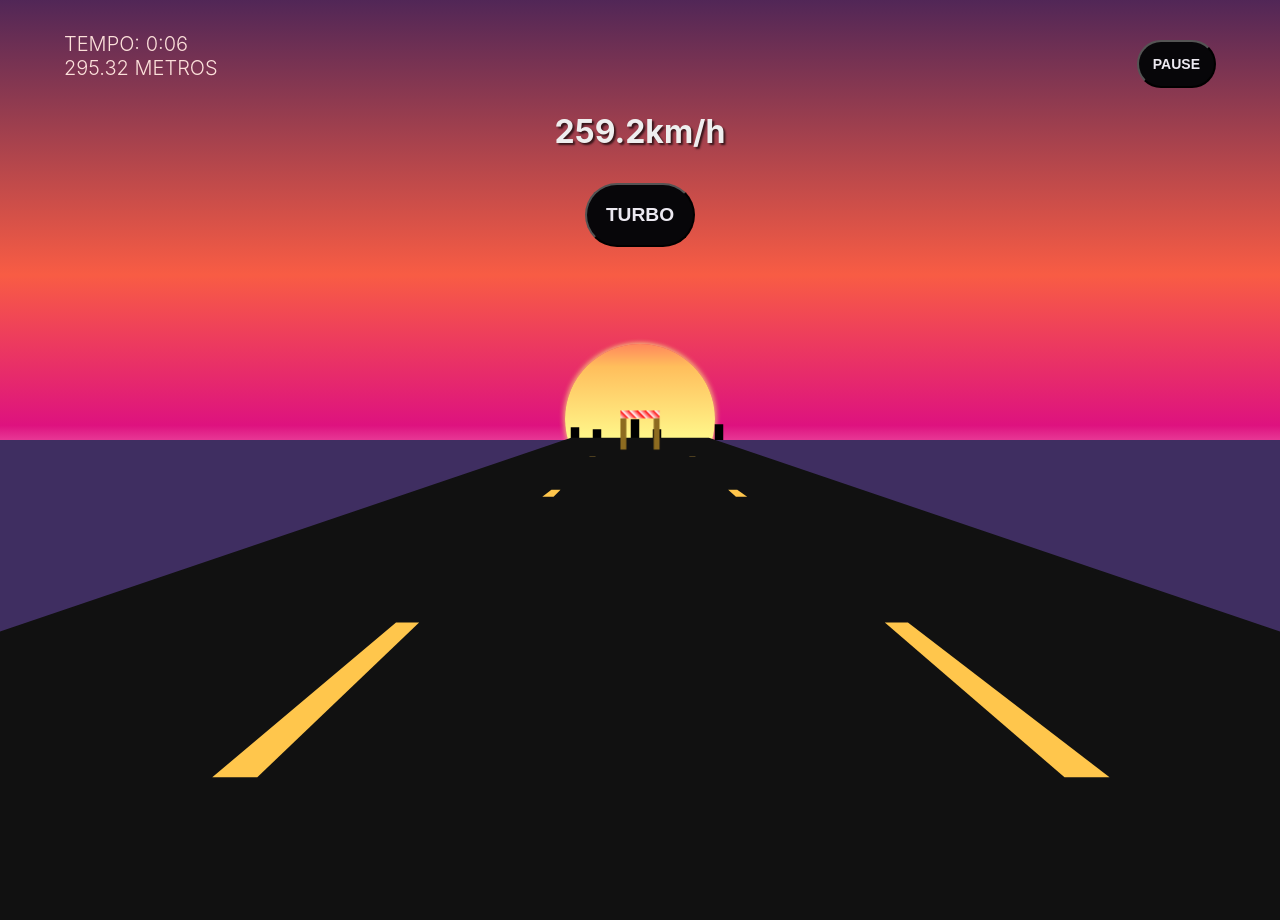
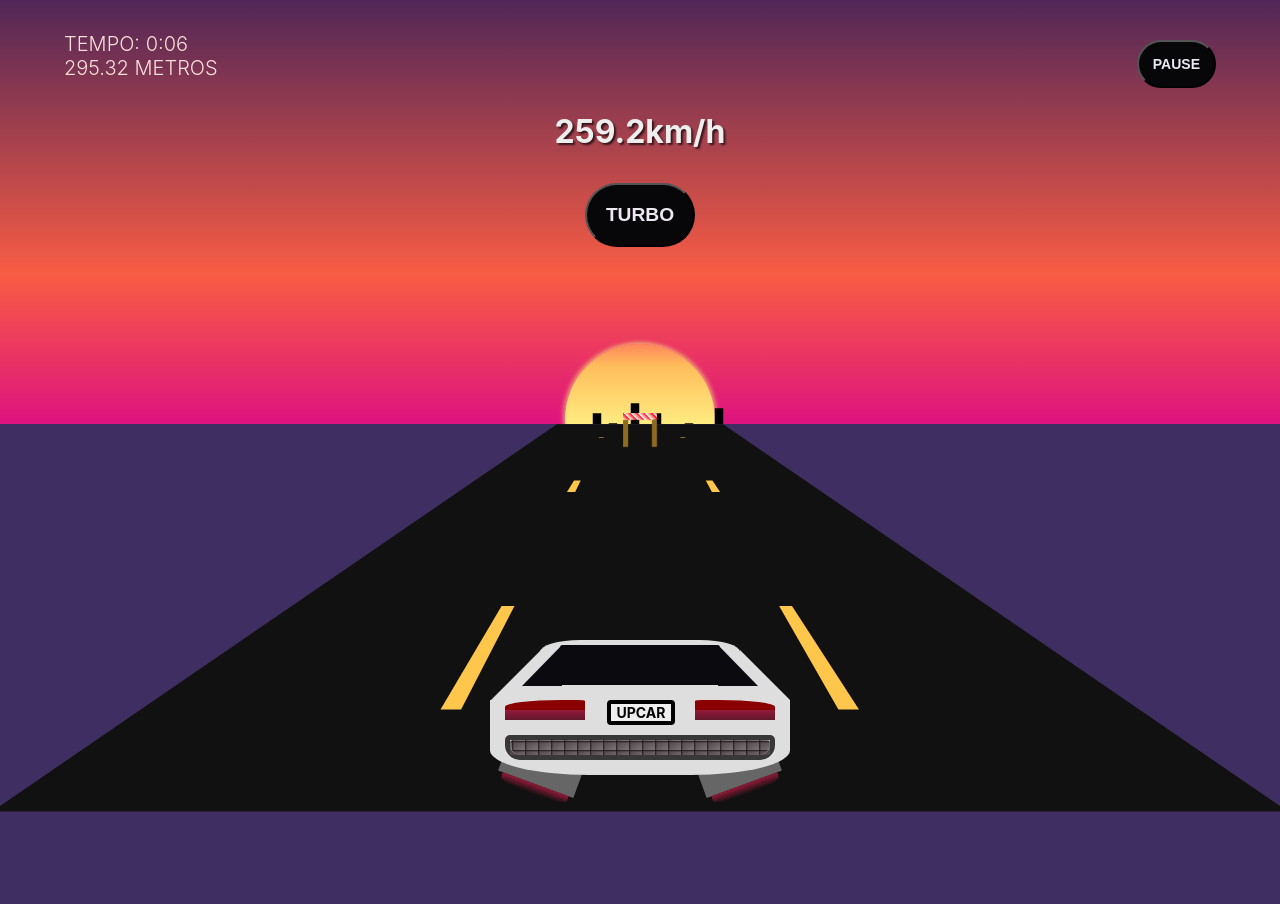
Before and after one commit to BrainClouder/upnid-outrun, a React (Create React App) app: page / in a window 1280 px wide. Both pictures are taken after a click on the button "COMEÇAR". Built offline with nearby package versions, Linux system fonts and the light colour scheme.

Commit message:
corrigindo problemas com scroll

```diff
--- a/src/App.tsx
+++ b/src/App.tsx
@@ -224,6 +224,15 @@ const App: React.FC<IApp> = () => {
               break;
           }
         };
+        const touchHandler = (event: any) => {
+          const positionX = event.touches[0].clientX;
+          if (positionX > (window.innerWidth / 2)) {
+            if (carPos < 3) setCarPos(carPos + 1);
+          } else {
+            if (carPos > 1) setCarPos(carPos - 1);
+          }
+        }
+
         if (turbo && runtime - turbocooldown > 100) setTurbo(false);
         const nextObstacleDistance = track.obstacles.find(element => element > distance);
         //@ts-ignore
@@ -233,15 +242,9 @@ const App: React.FC<IApp> = () => {
           if(turbo) setTurbo(false);
           setSpeed(40);
         };
-        const touchHandler = (event: any) => {
-          const positionX = event.touches[0].clientX;
-          if (positionX > (window.innerWidth / 2)) {
-            if (carPos < 3) setCarPos(carPos + 1);
-          } else {
-            if (carPos > 1) setCarPos(carPos - 1);
-          }
-        }
+
         window.addEventListener('keydown', keyHandler);
+        window.addEventListener('scroll', (event) => console.log(event));
         window.addEventListener('touchstart', touchHandler);
         const timer = setInterval(() => {
           if (carSpeed < 75 && !turbo) setSpeed(carSpeed + 1);
@@ -254,6 +257,7 @@ const App: React.FC<IApp> = () => {
           clearInterval(timer);
           window.removeEventListener('keydown', keyHandler);
           window.removeEventListener('touchstart', touchHandler);
+          window.removeEventListener('scroll', (event) => console.log(event));
         };
       } else if (!finished) doFinish(true);
     },
--- a/src/_components/scenario/LineTrack.tsx
+++ b/src/_components/scenario/LineTrack.tsx
@@ -15,14 +15,15 @@ interface ILine {
 }
 
 const LineTrack: React.FC<ILine> = ({distance, offset}) => {
-    return <>
+    const ver = 50 - ((distance + offset) * 2) % 100;
+    return ver > -8 ? <>
     {
         [-1, 1].map((e: number) => <Line key={`line ${offset} ${e}`} style={{
             left: `calc(${e * 4}vw + 10vw)`,
-            transform: `perspective(100vh) rotateX(65deg) translateZ(calc(55vh - ${(((distance + offset) * 2) % 100)}vh))`,
+            transform: `perspective(100vh) rotateX(65deg) translateZ(calc(50vh - ${(((distance + offset) * 2) % 100)}vh))`,
           }} />)
     }
-    </>
+    </> : <></>
 }
 
 export default LineTrack;
--- a/src/_components/scenario/Obstacle.tsx
+++ b/src/_components/scenario/Obstacle.tsx
@@ -30,11 +30,11 @@ const SideDetail = styled.div`
     bottom: 0;
 `;
 
-const Obstacle: React.FC<IObstacle> = ({ position, distance, track, carPosition }) => {
+const Obstacle: React.FC<IObstacle> = ({ position, distance, track }) => {
     const prep = position - 50;
     const verifier = 40 - (distance - prep) * 1.25;
     return verifier > 0 ? <ObstacleContainer style={{
-        transform: `scale(${distance <= prep ? 0.2 + (distance / position) / 4 : 0.6 + (distance / position) / 5})`,
+        transform: `scale(${distance <= prep ? 0.1 + ((distance * 1.25) / position) / 4 : 0.6 + (distance / position) / 5})`,
         bottom: `calc(40vh - ${distance > prep ? (distance - prep) * 1.25 : 0}vh)`,
         left: `calc(${44 + (track * 3)}vw - 50px + ${distance > prep && track !== 2 ? track < 2 ? - (distance - prep) : (distance - prep) : 0}vw)`,
         zIndex: verifier < 20 ? 2 : 5
--- a/src/_components/scenario/Scenario.tsx
+++ b/src/_components/scenario/Scenario.tsx
@@ -34,7 +34,7 @@ const Sun = styled.div`
 
 const ForegroundGrass = styled.div`
   position: absolute;
-  top: 55vh;
+  top: 53vh;
   width: 100vw;
   height: 60vh;
   z-index: 1;
@@ -66,7 +66,7 @@ const Scenario: React.FC<IScenario> = ({time, distance, track, carPosition}) =>
          [0, 30, 52, 74, 96, 112, 134 ].map((e: number, i: number) => <FirstBuilding key={e + 'a'}
          style={{
           left: `calc(55vw - ${(e) + (( i < 2 ? -1 : 1) * 5)}px)`,
-          top: `calc(54vh - ${[25,10,20,30, 10, 20][i]}px)`,
+          top: `calc(52vh - ${[25,10,20,30, 10, 20][i]}px)`,
           transform: `scale(${0.4 + (distance/12000) })`
         }} />)
         }
@@ -74,7 +74,7 @@ const Scenario: React.FC<IScenario> = ({time, distance, track, carPosition}) =>
           [15, 45, 65, 85, 105, 125].map((e: number, i: number) => <FirstBuilding key={e + 'building'}
           style={{
             left: `calc(55vw - ${(e) + (( i < 2 ? -1 : 1) * 5) + (distance > 4000 ? 2 * 20 : (20 * distance)/2000)}px)`,
-            top: `calc(55vh - ${[12,10,15,8, 17, 11][i]}px)`,
+            top: `calc(52vh - ${[12,10,15,8, 17, 11][i]}px)`,
             backgroundColor: '#0a0a0a',
             transform: `scale(${0.1 + (distance/10000) })`
           }}/>)
--- a/src/_components/scenario/Track.tsx
+++ b/src/_components/scenario/Track.tsx
@@ -3,11 +3,11 @@ import styled from 'styled-components';
 
 const StraightTrack = styled.div`
 		position: absolute;
-    transform: perspective(50vh) rotateX(70deg) translateZ(12vh);
+    transform: perspective(40vh) rotateX(60deg) translateZ(10.5vh);
     background-color: #111111 ;
-		height: 100vh;
+		height: 62vh;
     width: 20vw;
-		bottom: -20vh;
+		bottom: 0vh;
 		left: calc(50vw - 10vw);
     z-index: 2;
   `;
--- a/src/index.css
+++ b/src/index.css
@@ -5,6 +5,7 @@ body {
     sans-serif;
   -webkit-font-smoothing: antialiased;
   -moz-osx-font-smoothing: grayscale;
+  overflow: hidden !important;
 }
 
 code {
```
